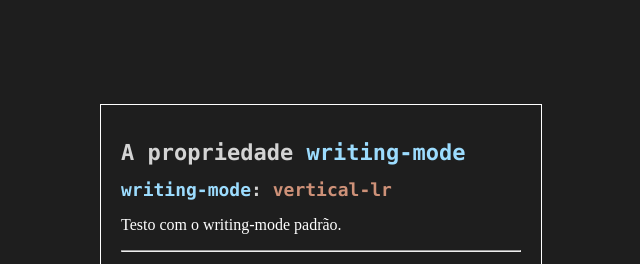
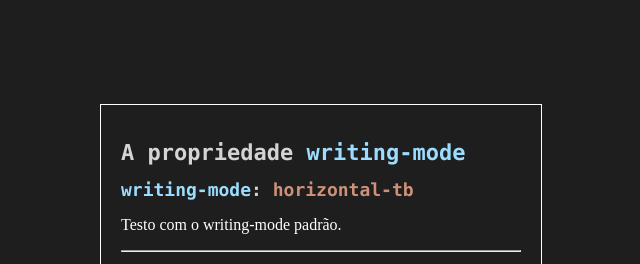
Before and after one commit to gleisonkz/css-concepts, a website: page properties/writing-mode/index.html in a window 1280 px wide. Shown: the top 264 px of the page, 327-967 px from the left. Drawn offline with Linux system fonts and the light colour scheme.

Commit message:
✨ feat: wrinting-mode example

```diff
--- a/properties/writing-mode/index.html
+++ b/properties/writing-mode/index.html
@@ -17,7 +17,7 @@
 
       <h2>
         <span id="cssProperty" class="property">writing-mode</span>:
-        <span id="cssValue" class="value">vertical-lr</span>
+        <span id="cssValue" class="value">horizontal-tb</span>
       </h2>
 
       <p class="example1">Testo com o writing-mode padrão.</p>
```
